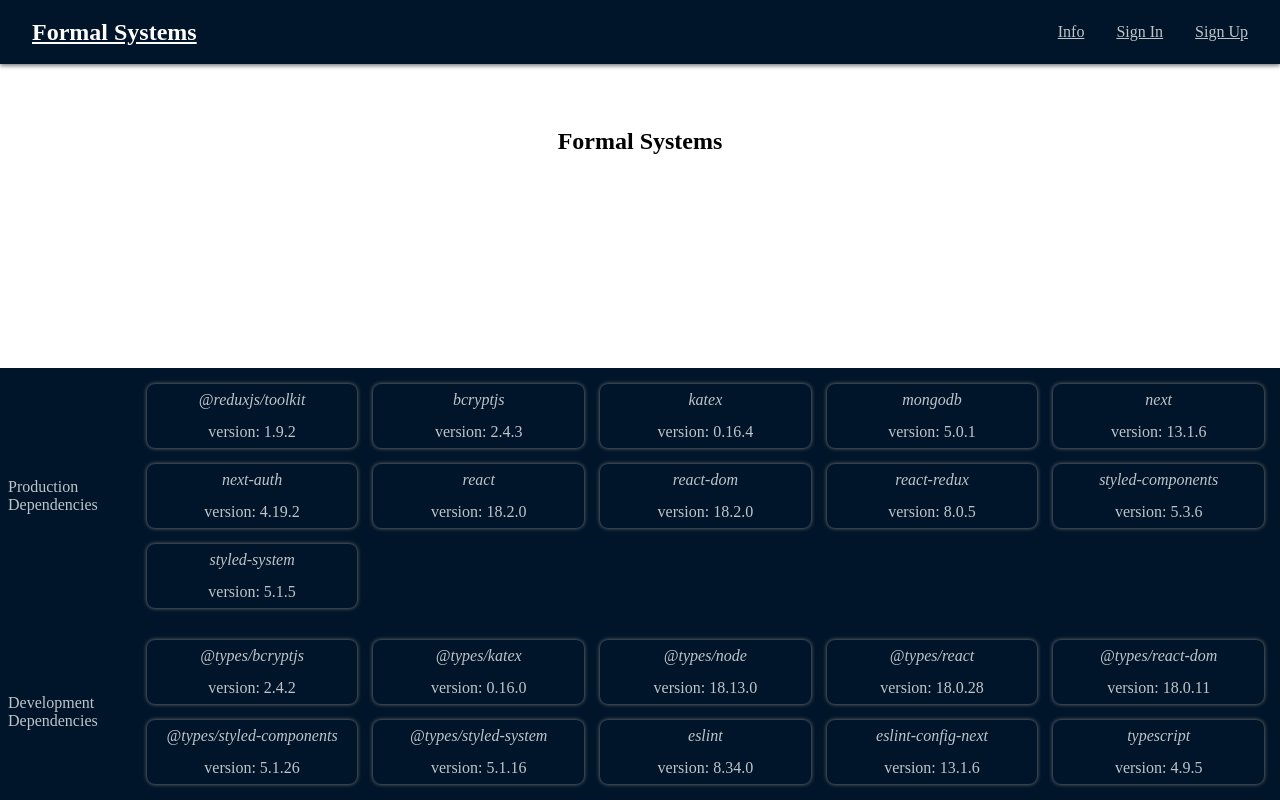
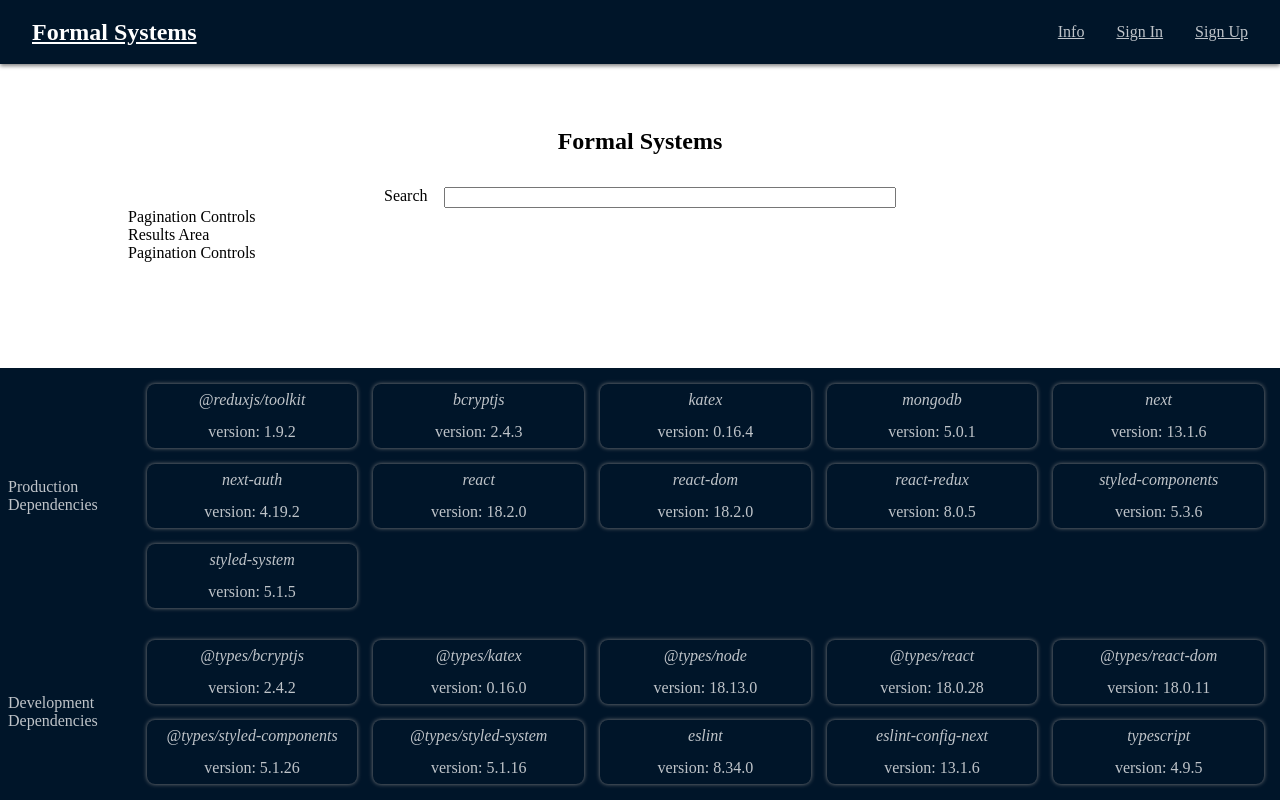
Before and after one commit to AssumedBread52/formal-systems, a Next.js app in the folder source/: page / in a window 1280 px wide. Built offline with nearby package versions, Linux system fonts and the light colour scheme; no server answers.

Commit message:
Added to formal systems page

```diff
--- a/source/modules/common/components/hyper-link/hyper-link.ts
+++ b/source/modules/common/components/hyper-link/hyper-link.ts
@@ -1,7 +1,9 @@
 import Link from 'next/link';
 import styled from 'styled-components';
-import { color, ColorProps } from 'styled-system';
+import { color, ColorProps, position, PositionProps, typography, TypographyProps } from 'styled-system';
 
-export const HyperLink = styled(Link)<ColorProps>`
+export const HyperLink = styled(Link)<ColorProps | PositionProps | TypographyProps>`
   ${color};
+  ${position};
+  ${typography};
 `;
--- a/source/modules/formal-system/components/formal-systems-page/formal-systems-page.tsx
+++ b/source/modules/formal-system/components/formal-systems-page/formal-systems-page.tsx
@@ -1,14 +1,43 @@
 import { Box } from '@/common/components/box/box';
+import { Flex } from '@/common/components/flex/flex';
+import { HyperLink } from '@/common/components/hyper-link/hyper-link';
+import { Input } from '@/common/components/input/input';
 import { Typography } from '@/common/components/typography/typography';
+import { useSession } from 'next-auth/react';
 import { ReactElement } from 'react';
 
 export const FormalSystemsPage = (): ReactElement => {
+  const { status } = useSession();
+
+  const isAuthenticated = 'authenticated' === status;
+
   return (
-    <Box px='4'>
+    <Box px='5'>
       <section>
-        <Typography as='h1' textAlign='center' my='3'>
+        <Typography as='h1' textAlign='center' position='relative' my='3'>
           Formal Systems
+          {isAuthenticated && (
+            <HyperLink position='absolute' right='0' fontSize='formButton' href='/'>
+              Create New
+            </HyperLink>
+          )}
         </Typography>
+        <Flex display='flex' mx='auto' width='7'>
+          <label htmlFor='keywords'>
+            Search
+          </label>
+          <Box mx='1' />
+          <Input id='keywords' type='text' width='100%' />
+        </Flex>
+        <div>
+          Pagination Controls
+        </div>
+        <div>
+          Results Area
+        </div>
+        <div>
+          Pagination Controls
+        </div>
       </section>
     </Box>
   );
```
